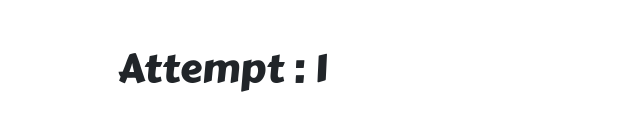
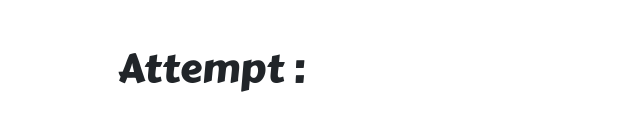
Before and after one commit to DolenDeori/javascriptGame, a plain HTML site: page index.html in a window 1280 px wide. Shown: the part 421-552 px from the top of the page, 321-961 px from the left. Drawn offline with nearby package versions, Linux system fonts and the light colour scheme.

Commit message:
updated index.html

```diff
--- a/index.html
+++ b/index.html
@@ -24,7 +24,7 @@
             <input type="tel" class="form-control" id="userGuess" placeholder="Enter Your Guess" disabled maxlength="3">
             <button class="btn btn-primary mt-3 col-12" id="check">Check</button>
             <h3 id='message' class="text-center mt-2"></h3>
-            <h1 class="attempts mt-5">Attempt : <span class="counter">1</span></h1>
+            <h1 class="attempts mt-5">Attempt : <span class="counter"></span></h1>
         </div>
     </div>
 
```
